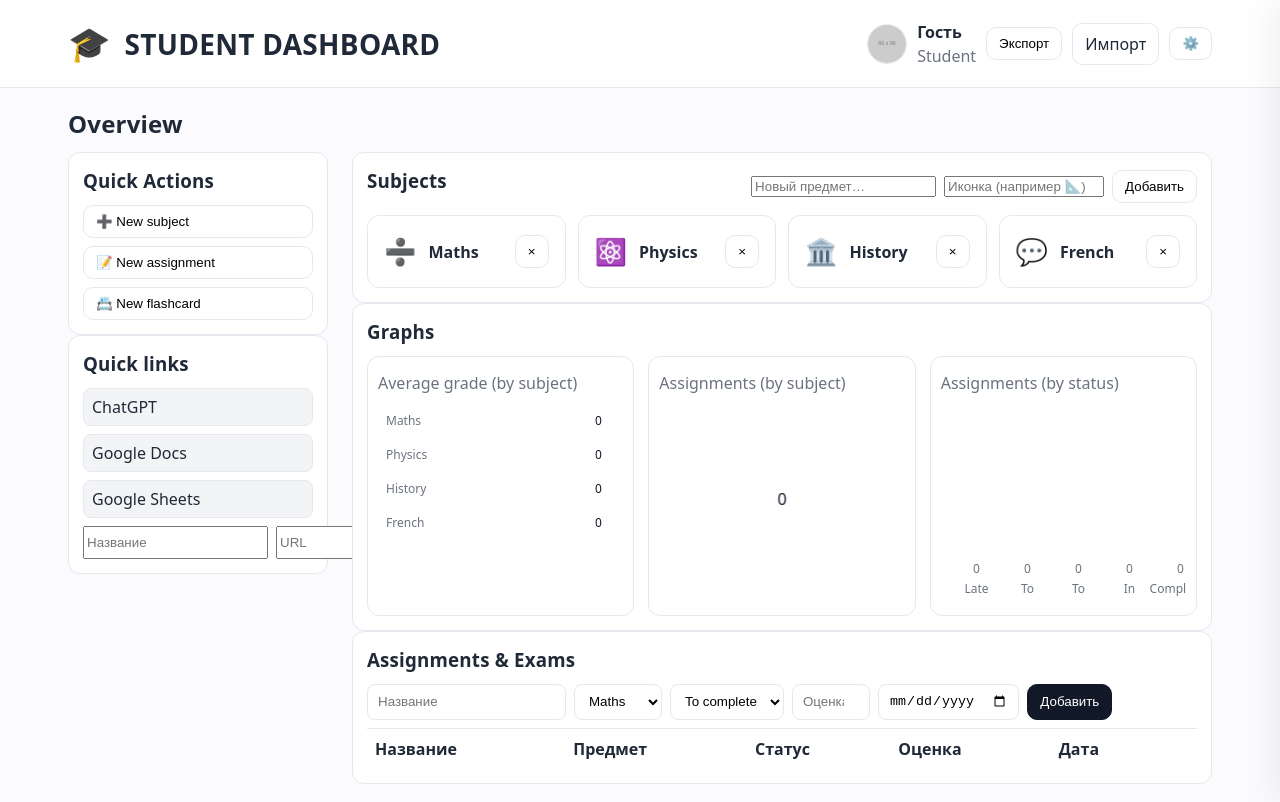
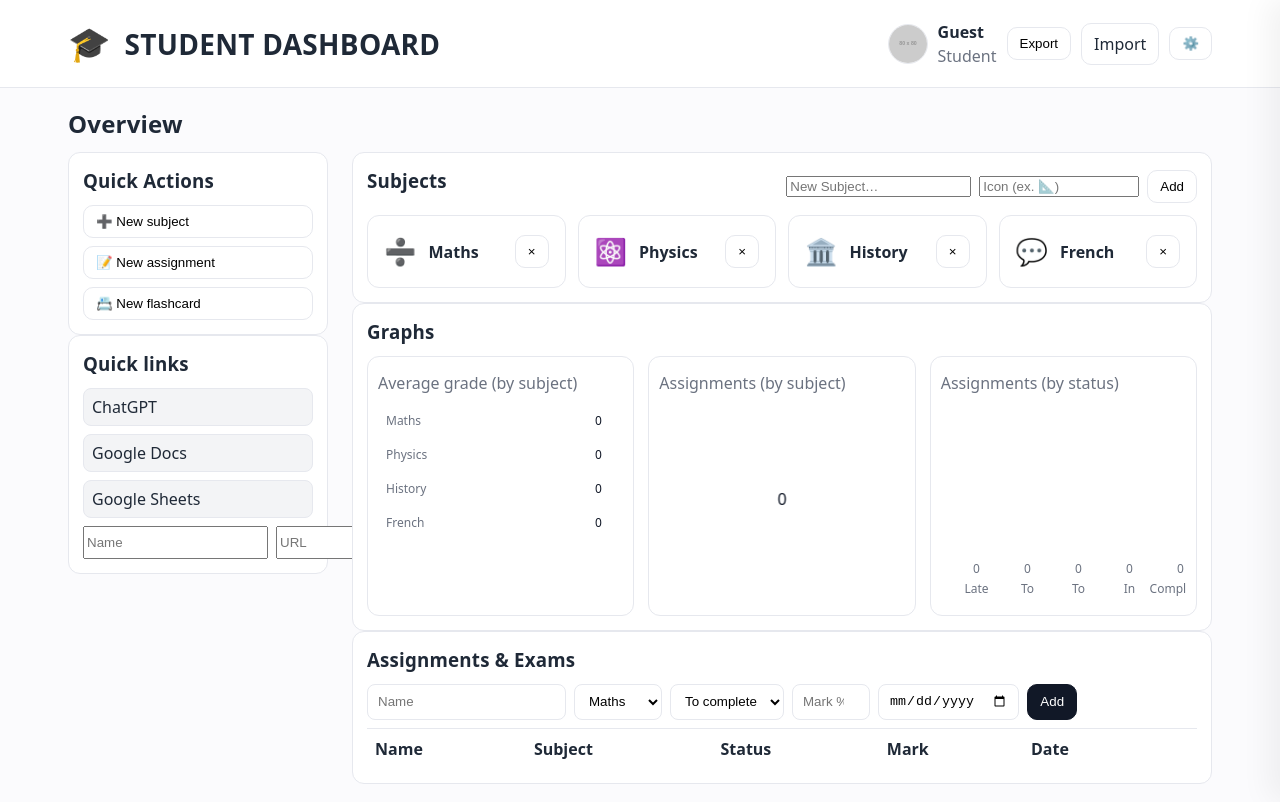
Before and after one commit to behruzbekbaxriddinov1/students-dashboard, a plain HTML site: page index.html in a window 1280 px wide. Drawn offline with Linux system fonts and the light colour scheme; placeholder pictures from the web are drawn by us.

Commit message:
Update index.html

```diff
--- a/index.html
+++ b/index.html
@@ -84,12 +84,12 @@
         <div class="profile">
           <img id="profilePic" class="avatar" src="https://via.placeholder.com/80" alt="avatar" />
           <div>
-            <div id="profileName" style="font-weight:700">Гость</div>
+            <div id="profileName" style="font-weight:700">Guest</div>
             <div class="muted" id="profileRole">Student</div>
           </div>
         </div>
-        <button class="btn" id="btnExport" title="Экспорт JSON">Экспорт</button>
-        <label class="btn" for="importFile">Импорт</label>
+        <button class="btn" id="btnExport" title="Экспорт JSON">Export</button>
+        <label class="btn" for="importFile">Import</label>
         <input id="importFile" type="file" accept="application/json" style="display:none" />
         <button class="btn" id="btnSettings">⚙️</button>
       </div>
@@ -114,9 +114,9 @@
           <h3 class="section-title">Quick links</h3>
           <div class="list" id="linksList"></div>
           <div style="display:flex;gap:8px;margin-top:8px">
-            <input id="linkTitle" placeholder="Название" />
+            <input id="linkTitle" placeholder="Name" />
             <input id="linkUrl" placeholder="URL" />
-            <button class="btn" id="addLink">Добавить</button>
+            <button class="btn" id="addLink">Add</button>
           </div>
         </div>
       </div>
@@ -127,9 +127,9 @@
         <div class="card subjects" id="subjects">
           <div class="toolbar">
             <h3 class="section-title" style="flex:1">Subjects</h3>
-            <input id="subjectName" placeholder="Новый предмет…"/>
-            <input id="subjectIcon" placeholder="Иконка (например 📐)" style="width:160px"/>
-            <button class="btn" id="addSubject">Добавить</button>
+            <input id="subjectName" placeholder="New Subject…"/>
+            <input id="subjectIcon" placeholder="Icon (ex. 📐)" style="width:160px"/>
+            <button class="btn" id="addSubject">Add</button>
           </div>
           <div class="subject-grid" id="subjectsGrid"></div>
         </div>
@@ -157,7 +157,7 @@
         <div class="card" id="assignments">
           <h3 class="section-title">Assignments & Exams</h3>
           <div class="assign-toolbar">
-            <input id="asTitle" placeholder="Название" />
+            <input id="asTitle" placeholder="Name" />
             <select id="asSubject"></select>
             <select id="asStatus">
               <option>To complete</option>
@@ -166,12 +166,12 @@
               <option>Completed</option>
               <option>Late</option>
             </select>
-            <input id="asGrade" type="number" min="0" max="100" placeholder="Оценка % (необ.)" />
+            <input id="asGrade" type="number" min="0" max="100" placeholder="Mark % (Must be filled)" />
             <input id="asDate" type="date" />
-            <button class="btn primary" id="addAssignment">Добавить</button>
+            <button class="btn primary" id="addAssignment">Add</button>
           </div>
           <table>
-            <thead><tr><th>Название</th><th>Предмет</th><th>Статус</th><th>Оценка</th><th>Дата</th><th></th></tr></thead>
+            <thead><tr><th>Name</th><th>Subject</th><th>Status</th><th>Mark</th><th>Date</th><th></th></tr></thead>
             <tbody id="asTable"></tbody>
           </table>
         </div>
@@ -181,13 +181,13 @@
 
   <!-- Settings panel -->
   <aside class="settings" id="settings">
-    <h3>Профиль</h3>
-    <label>Имя<br/><input id="stName"/></label><br/><br/>
-    <label>Роль<br/><input id="stRole" placeholder="Student"/></label><br/><br/>
-    <label>Фото (URL)<br/><input id="stPic"/></label><br/><br/>
-    <button class="btn" id="saveProfile">Сохранить</button>
+    <h3>Profile</h3>
+    <label>Name<br/><input id="stName"/></label><br/><br/>
+    <label>Role<br/><input id="stRole" placeholder="Student"/></label><br/><br/>
+    <label>Photo (URL)<br/><input id="stPic"/></label><br/><br/>
+    <button class="btn" id="saveProfile">Save</button>
     <hr style="margin:16px 0"/>
-    <h3>Видимость секций</h3>
+    <h3>Visibility of sections</h3>
     <div class="list">
       <label><input type="checkbox" data-toggle="quickActions" checked/> Quick Actions</label>
       <label><input type="checkbox" data-toggle="quickLinks" checked/> Quick Links</label>
@@ -202,7 +202,7 @@
     const $ = (sel,root=document)=>root.querySelector(sel); const $$ = (sel,root=document)=>Array.from(root.querySelectorAll(sel));
     const LS='student-dashboard-v2';
     const state = JSON.parse(localStorage.getItem(LS)||'{}');
-    state.profile = state.profile||{name:'Гость', role:'Student', pic:'https://via.placeholder.com/80'};
+    state.profile = state.profile||{name:'Guest', role:'Student', pic:'https://via.placeholder.com/80'};
     state.links = state.links||[
       {t:'ChatGPT', u:'https://chat.openai.com'},
       {t:'Google Docs', u:'https://docs.google.com'},
@@ -227,7 +227,7 @@
     }
 
     $('#saveProfile').onclick = ()=>{
-      state.profile.name = $('#stName').value.trim()||'Гость';
+      state.profile.name = $('#stName').value.trim()||'Guest';
       state.profile.role = $('#stRole').value.trim()||'Student';
       state.profile.pic = $('#stPic').value.trim()||state.profile.pic;
       save(); renderProfile();
@@ -380,7 +380,7 @@
     // init
     renderAll();
     // Quick action placeholder
-    $('#qaNewFlashcard').onclick = ()=> alert('Добавим флеш-карты позже ✨');
+    $('#qaNewFlashcard').onclick = ()=> alert('FlashCards: Soon ✨');
   </script>
 </body>
 </html>
```
